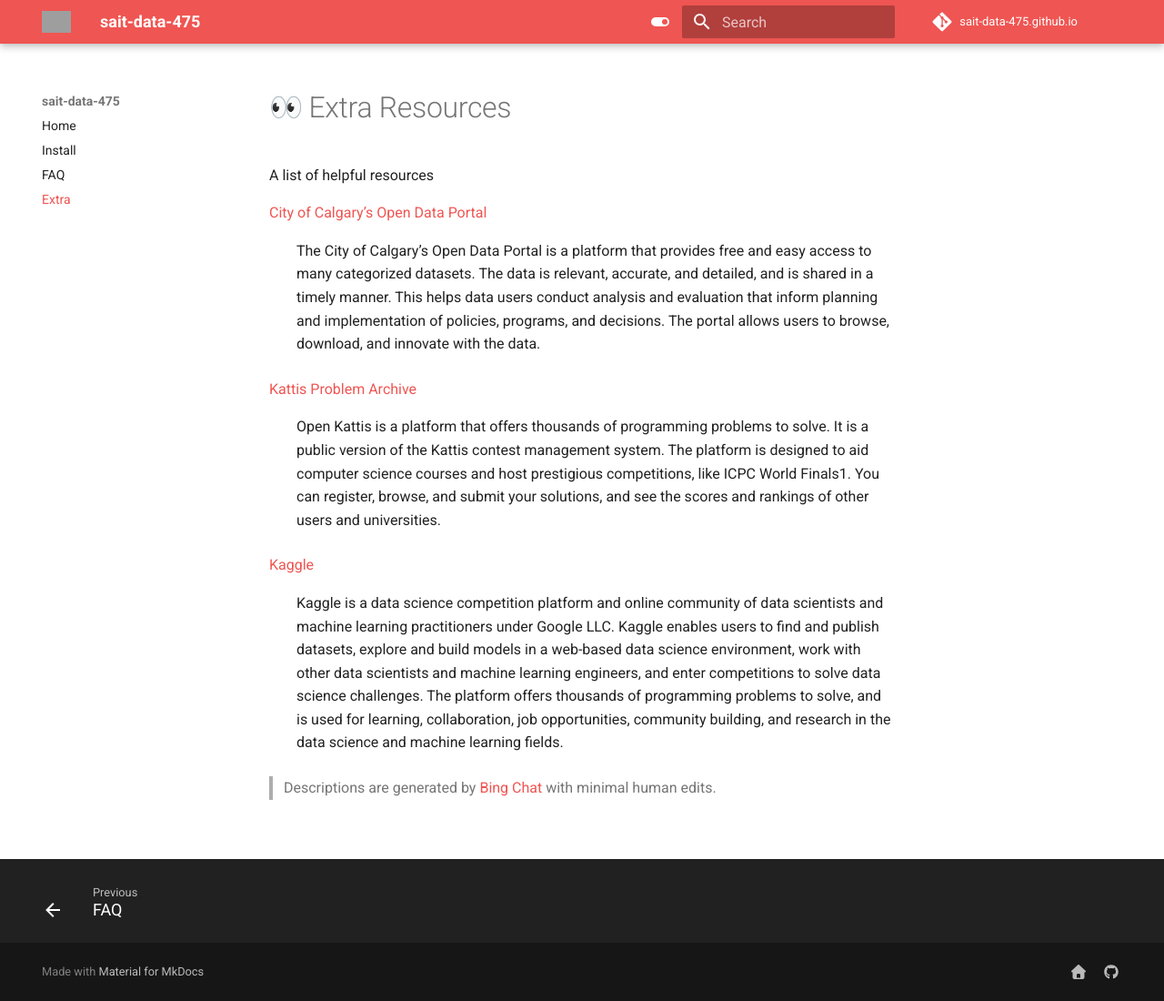
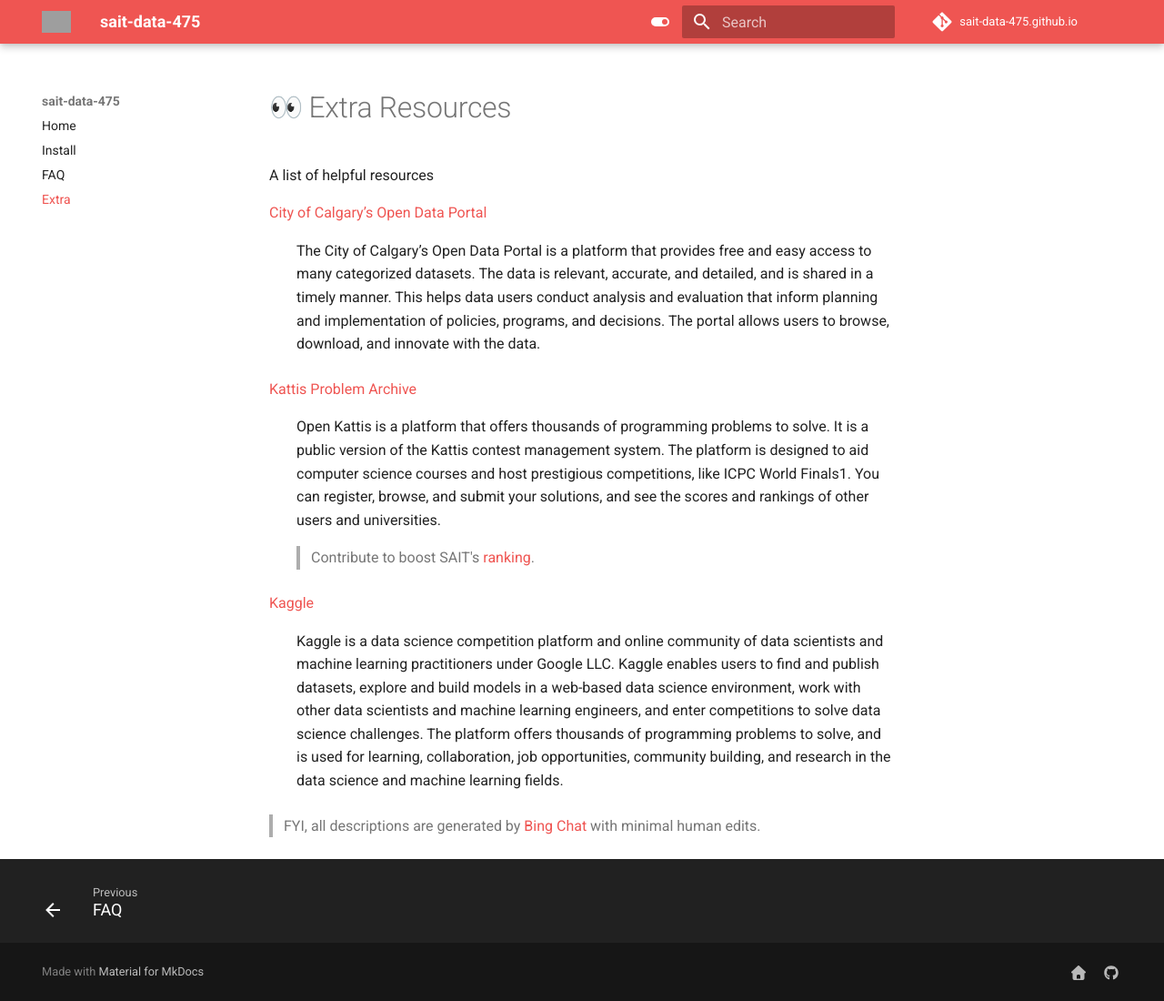
Before and after one commit to sait-data-475/sait-data-475.github.io, an MkDocs documentation site: the page built from docs/extra.md, in a window 1280 px wide and 1100 px high. Shown: the whole window at 91% size. Built offline with MkDocs 1.6.1 and Material for MkDocs 9.7.7, drawn with Linux system fonts in a browser that asks for light colours; emoji names are drawn with the system emoji font; comment, search, counter and statistics services are not loaded; grey boxes are pictures that could not be loaded.

Commit message:
some updates

```diff
--- a/docs/extra.md
+++ b/docs/extra.md
@@ -10,8 +10,10 @@ A list of helpful resources
 
 : Open Kattis is a platform that offers thousands of programming problems to solve. It is a public version of the Kattis contest management system. The platform is designed to aid computer science courses and host prestigious competitions, like ICPC World Finals1. You can register, browse, and submit your solutions, and see the scores and rankings of other users and universities.
 
+    > Contribute to boost SAIT's [ranking](https://open.kattis.com/countries/CAN/AB).
+
 [Kaggle](https://www.kaggle.com/)
 
 : Kaggle is a data science competition platform and online community of data scientists and machine learning practitioners under Google LLC. Kaggle enables users to find and publish datasets, explore and build models in a web-based data science environment, work with other data scientists and machine learning engineers, and enter competitions to solve data science challenges. The platform offers thousands of programming problems to solve, and is used for learning, collaboration, job opportunities, community building, and research in the data science and machine learning fields.
 
-> Descriptions are generated by [Bing Chat](https://www.bing.com/chat) with minimal human edits.
+> FYI, all descriptions are generated by [Bing Chat](https://www.bing.com/chat) with minimal human edits.
```
